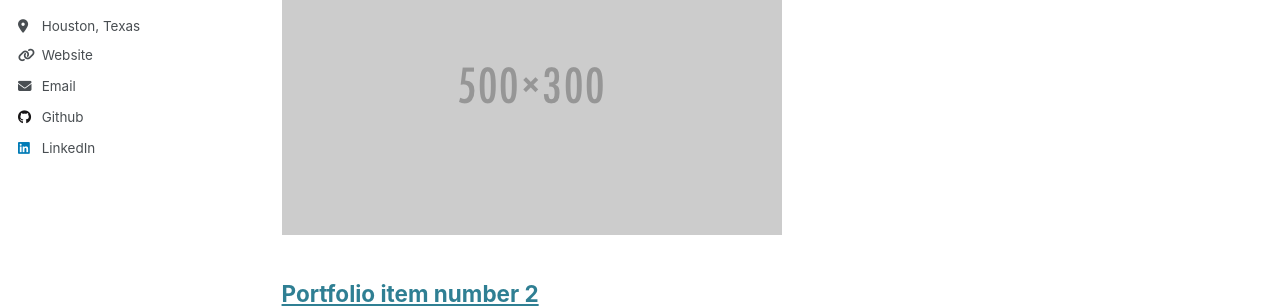
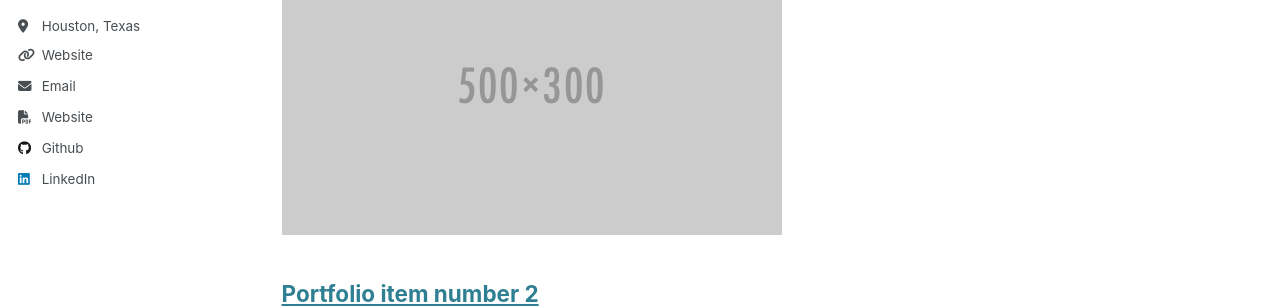
Before and after one commit to ck011604/ck011604.github.io, a Jekyll site: the page built from _pages/portfolio.html, in a window 1280 px wide. Shown: the part 367-675 px from the top of the page. Built offline with Jekyll 4.4.1, drawn with Linux system fonts in a browser that asks for light colours; our own code applies the rules of GitHub Pages for plain Markdown files.

Commit message:
Update author-profile.html

```diff
--- a/_includes/author-profile.html
+++ b/_includes/author-profile.html
@@ -31,10 +31,13 @@
         <li class="author__desktop"><i class="fas fa-fw fa-building-columns icon-pad-right" aria-hidden="true"></i>{{ author.employer }}</li>
       {% endif %}
       {% if author.uri %}
-        <li><a href="{{ author.uri }}"><i class="fas fa-fw fa-link icon-pad-right" aria-hidden="true"></i>{{ site.data.ui-text[site.locale].website_label | default: "Website" }}</a></li>
+        <li><a href="{{ author.uri }}"><i class="fas fa-fw fa-link icon-pad-right" aria-hidden="true"></i>{{ site.data.ui-text[site.locale].website_label | default: "Cs.uh.edu" }}</a></li>
       {% endif %}
       {% if author.email %}
         <li><a href="mailto:{{ author.email }}"><i class="fas fa-fw fa-envelope icon-pad-right" aria-hidden="true"></i>{{ site.data.ui-text[site.locale].email_label | default: "Email" }}</a></li>
+      {% endif %}
+      {% if author.resume %}
+        <li><a href="{{ author.resume }}"><i class="fas fa-fw fa-file-pdf icon-pad-right" aria-hidden="true"></i>{{ site.data.ui-text[site.locale].website_label | default: "Resume" }}</a></li>
       {% endif %}
 
       <!-- Font Awesome and Academicons icons / Academic websites -->
```
